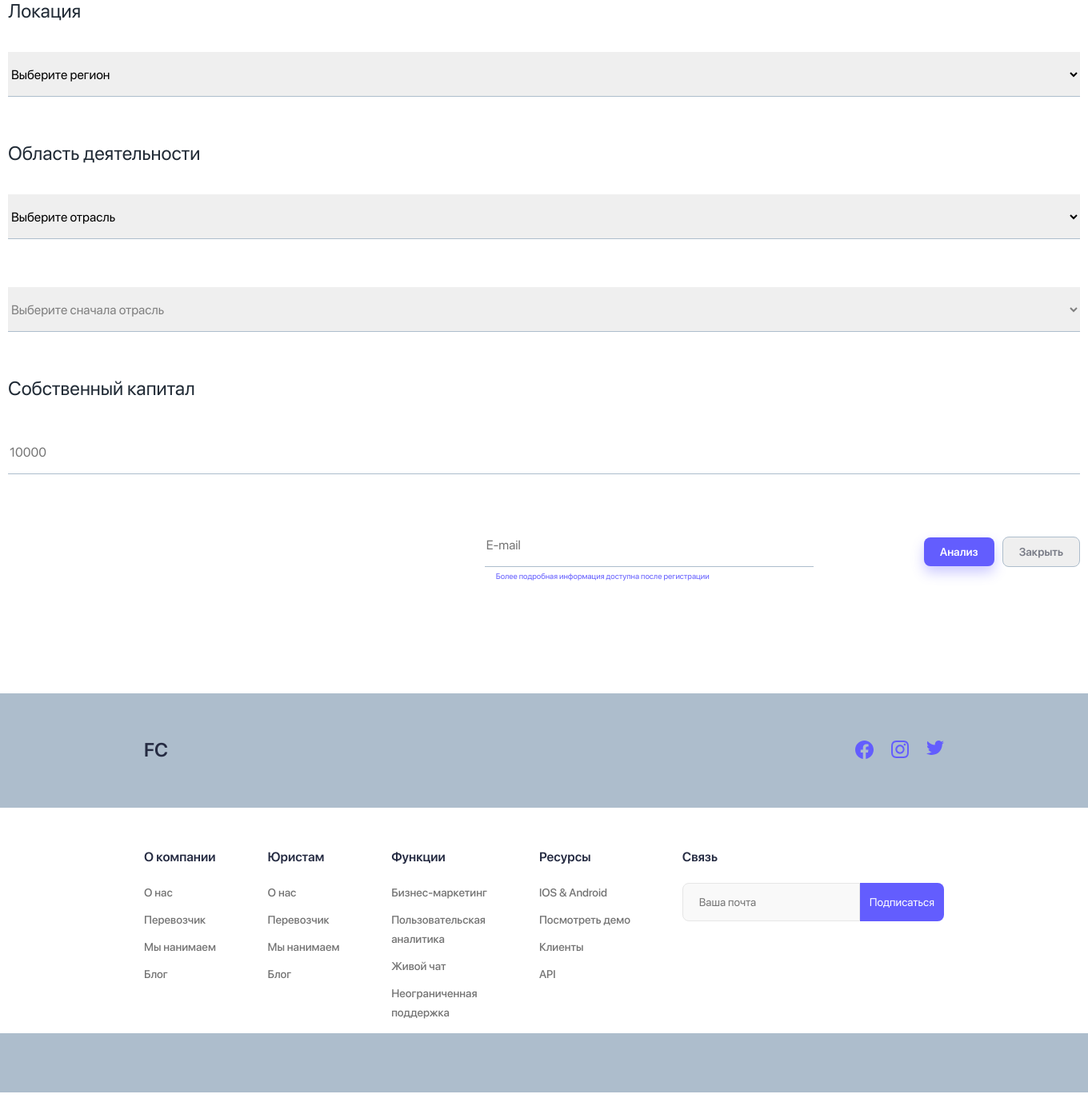
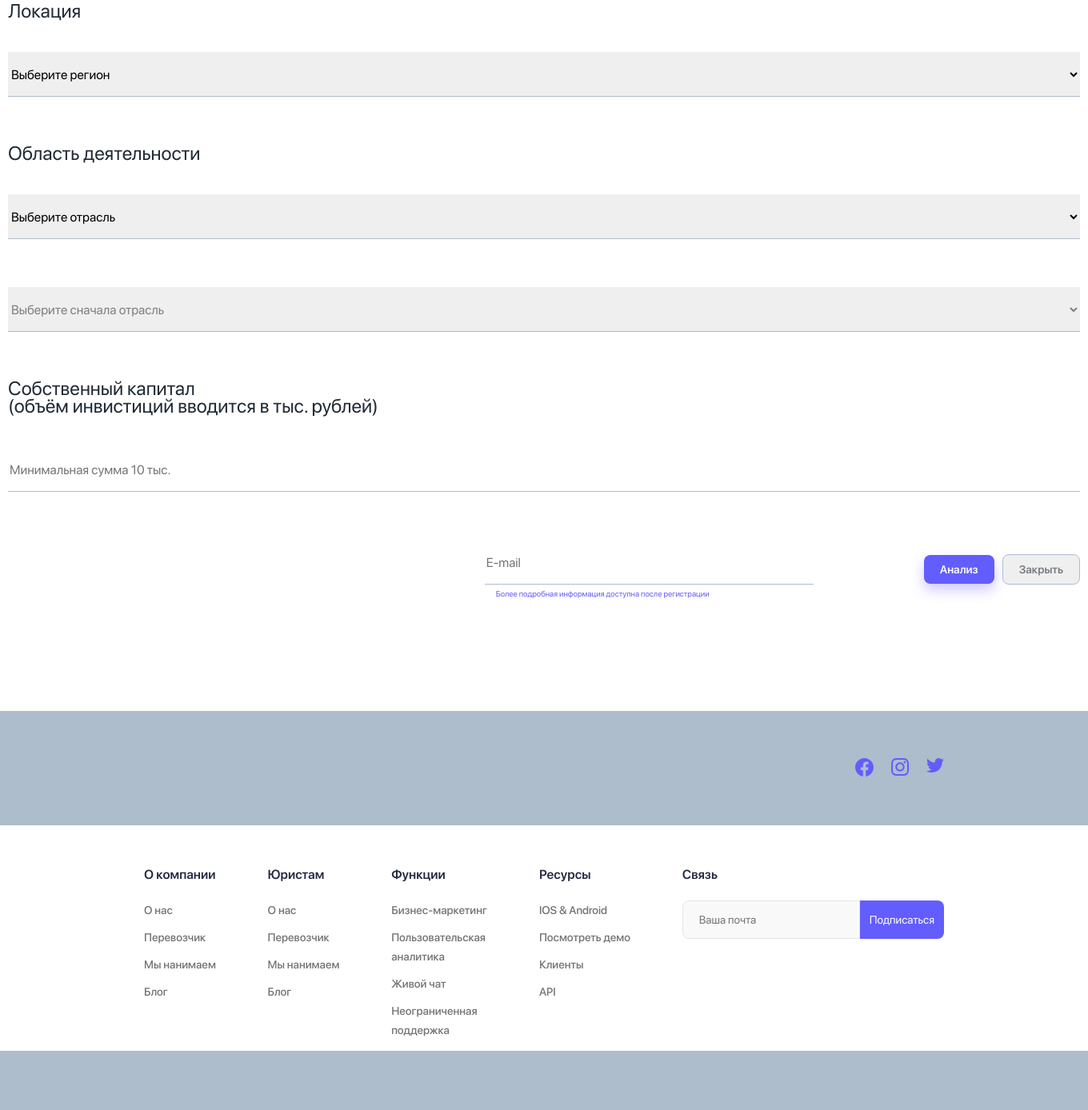
Before and after one commit to ignatov-ve/FinAdvisor-back, a Django app: page / in a window 1360 px wide. Shown: the part 1210-2598 px from the top of the page at 80% size. Before the commit the page ends 2576 px from the top, so only its background shows below. Run offline with Django 4.2, Linux system fonts and the light colour scheme; data that the repository does not hold is empty.

Commit message:
Add frontend

```diff
--- a/static/js/app.js
+++ b/static/js/app.js
@@ -83,7 +83,7 @@ const addEventToForm = () => {
 
 const getResult = async (sum, okved, region) => {
   const response = await fetch(
-      `${URL}/prediction/?sum=${sum}&okved=${okved}&region=${region}`
+      `${URL}/prediction/?sum=${sum}000&okved=${okved}&region=${region}`
   );
   const data = await response.json();
   renderResult(data);
--- a/templates/index.html
+++ b/templates/index.html
@@ -51,16 +51,23 @@
                     <option selected value="" disabled>Выберите отрасль</option>
                 </select>
                 <select name="" id="okved" class="form-select" disabled required>
-                    <option selected value="" disabled>Выберите сначала отрасль</option>
+                    <option selected value="" disabled>
+                        Выберите сначала отрасль
+                    </option>
                 </select>
-                <label for="equity" class="form-label">Собственный капитал</label>
+                <label for="equity" class="form-label"
+                >Собственный капитал
+                    <span class="equity"
+                    >(объём инвистиций вводится в тыс. рублей)</span
+                    ></label
+                >
                 <input
                         type="number"
                         class="form-fa__equti"
                         id="equity"
                         name=""
-                        min="10000"
-                        placeholder="10000"
+                        min="10"
+                        placeholder="Минимальная сумма 10 тыс."
                         required
                 />
                 <div class="form__buttons-group">
@@ -82,9 +89,12 @@
             <div class="main__form__result hidden">
                 <h2 class="result__title">Результат анализа</h2>
                 <div class="result__block-date">
-                    <h3 class="result__subtitle">Приблизительный срок окупаемости:</h3>
-                    <h3 class="result__date"><span class="date">8</span>
-                        <span class="year"></span></h3>
+                    <h3 class="result__subtitle">
+                        Приблизительный срок окупаемости:
+                    </h3>
+                    <h3 class="result__date">
+                        <span class="date">8</span> <span class="year"></span>
+                    </h3>
                 </div>
             </div>
         </div>
@@ -92,7 +102,7 @@
 </main>
 <footer class="footer">
     <div class="footer__wrap-footer footer-title">
-        <div class="footer__title">FC</div>
+        <div class="footer__title"></div>
         <div class="footer__sosial">
             <ul class="footer__sosial-list">
                 <li class="sosial-item">
```
